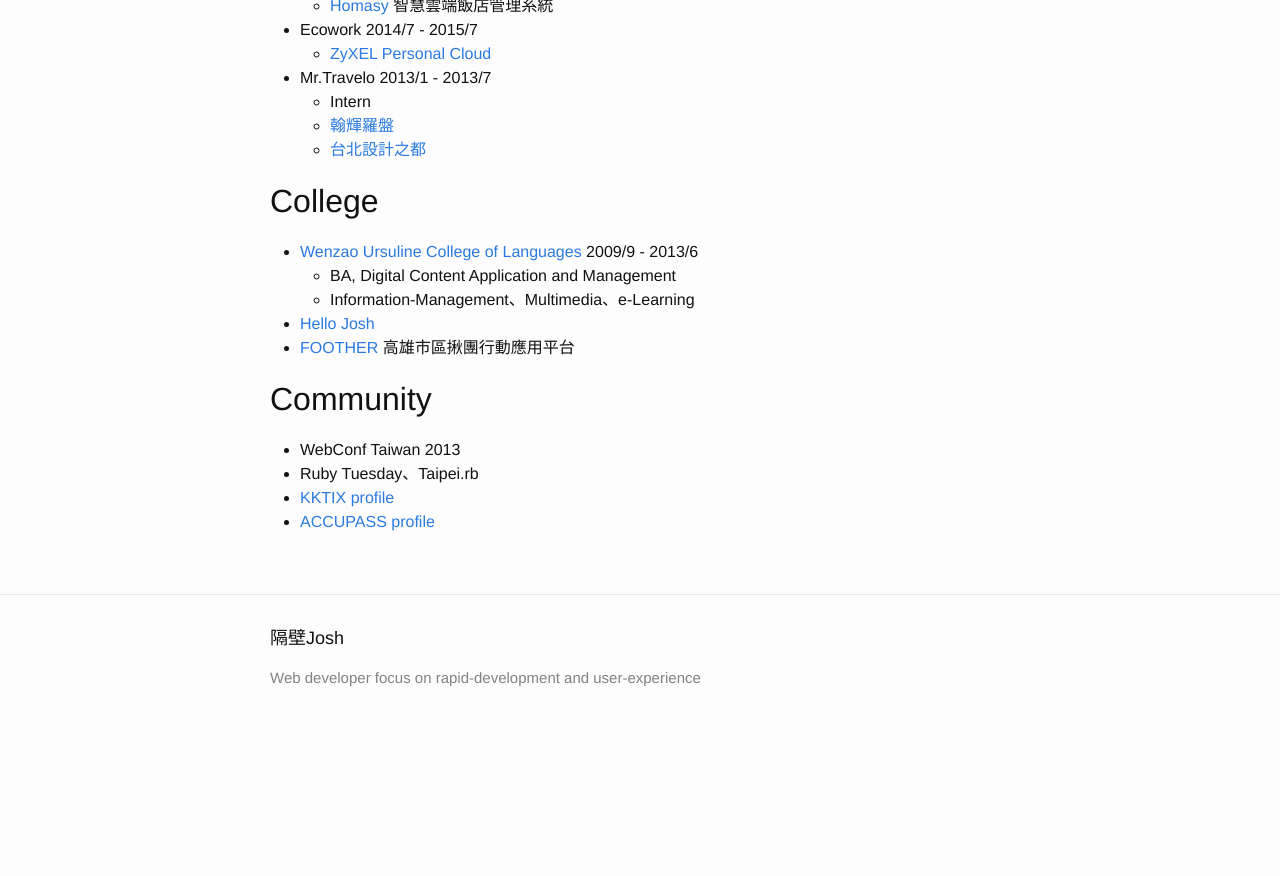
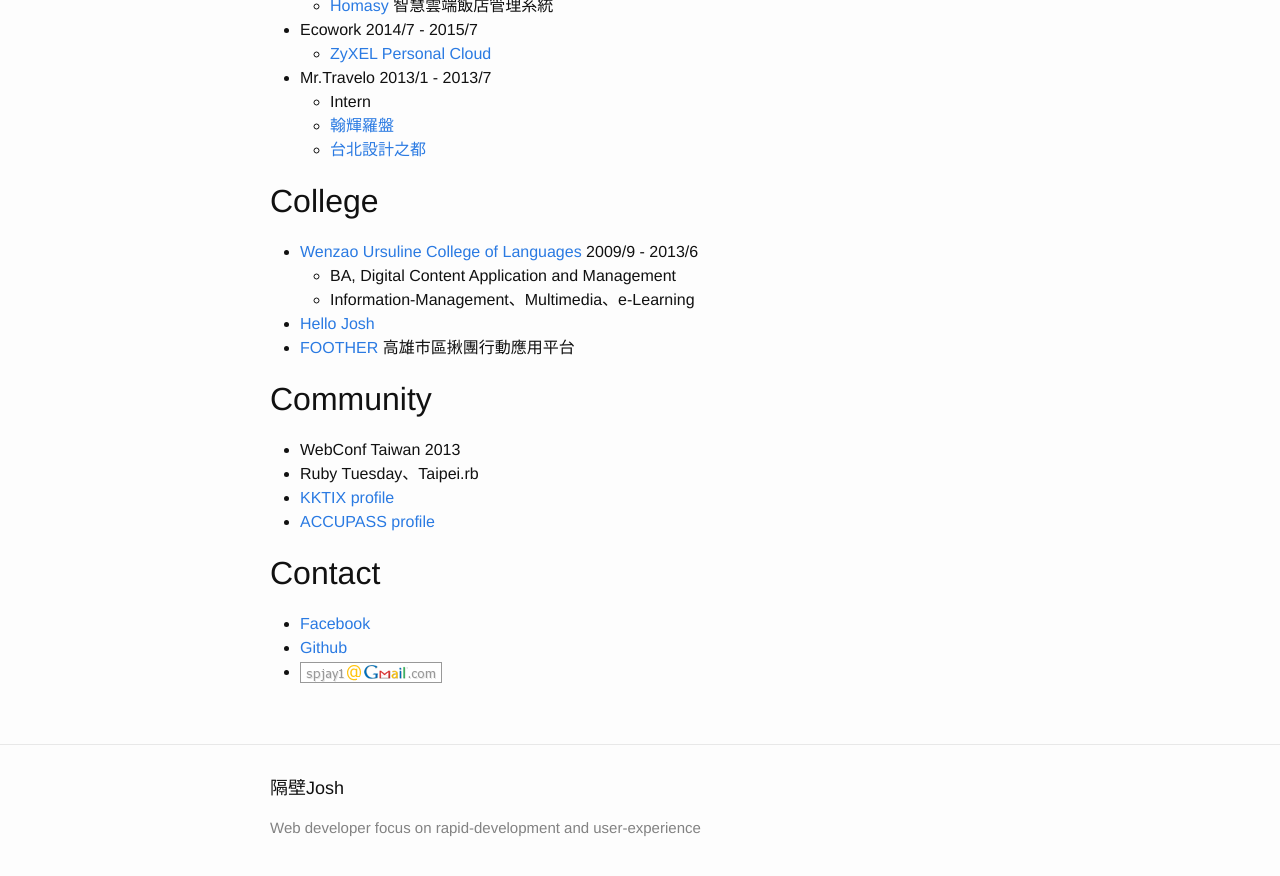
Before and after one commit to iskWang/blog, a Jekyll site: the page built from about.md, in a window 1280 px wide and 900 px high, scrolled down 749 px. Shown: the top 876 px of the window. Built offline with Jekyll 4.4.1, drawn with Linux system fonts in a browser that asks for light colours; before the commit the page ends 1499 px from its top, so only the background shows below that.

Commit message:
add contact

```diff
--- a/about.md
+++ b/about.md
@@ -40,9 +40,13 @@ permalink: /about/
 * [Hello Josh](http://me.hi-josh.com)
 * [FOOTHER](http://me.hi-josh.com/#/4) 高雄市區揪團行動應用平台
 
-
 ## Community
 * WebConf Taiwan 2013
 * Ruby Tuesday、Taipei.rb
 * [KKTIX profile](https://kktix.com/user/iskwang)
 * [ACCUPASS profile](http://www.accupass.com/user/detail/r/1409281431118660593970/1/0)
+
+## Contact
+* [Facebook](https://facebook.com/bcwang.tw)
+* [Github](https://github.com/iskwang)
+* ![Email](/email.png)
```
